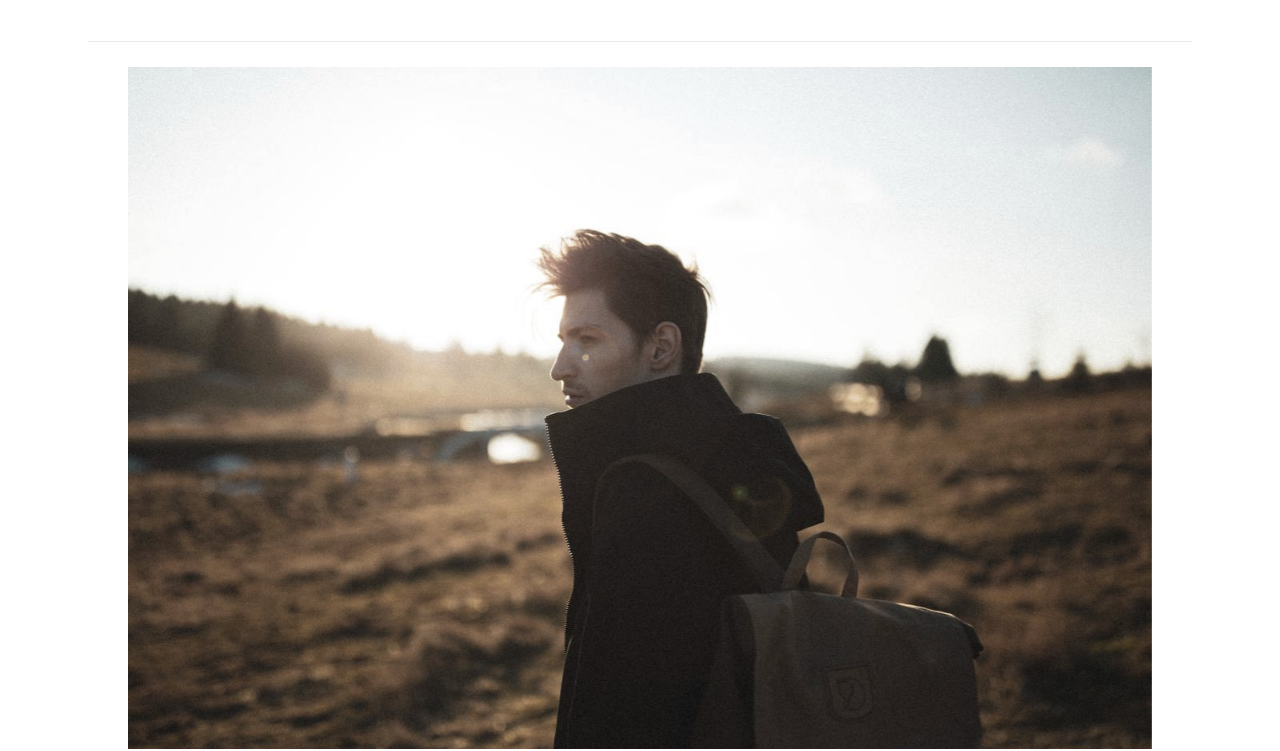
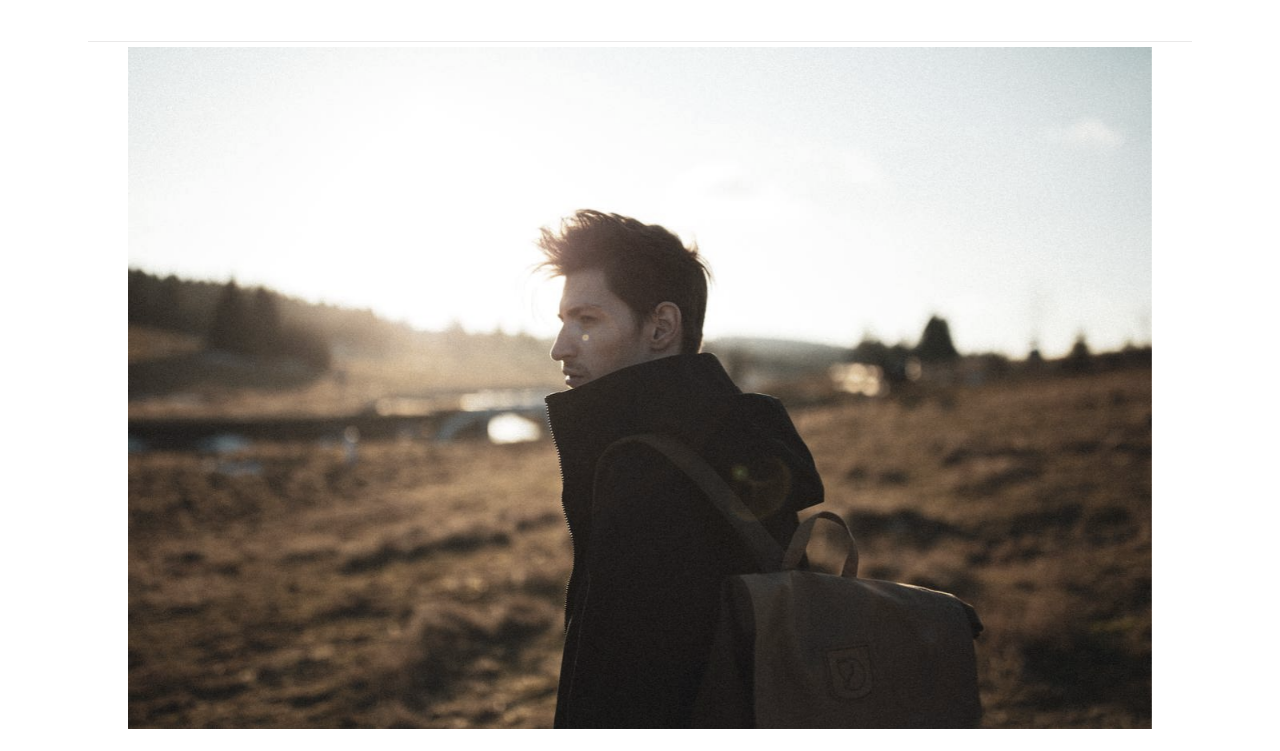
Before and after one commit to astrid-schindler/html-template, a website: page index.html in a window 1280 px wide. Shown: the part 67-818 px from the top of the page. Drawn offline with nearby package versions, Linux system fonts and the light colour scheme; a web font is replaced by a local one.

```diff
--- a/style.css
+++ b/style.css
@@ -22,7 +22,7 @@
     grid-template-columns: repeat(12, 1fr);
     grid-template-rows: auto repeat(1, 1fr);
     grid-column-gap: 25px;
-    grid-row-gap: 25px;
+    grid-row-gap: 5px;
     margin-left: 80px;
     margin-right: 80px;
 }
```
